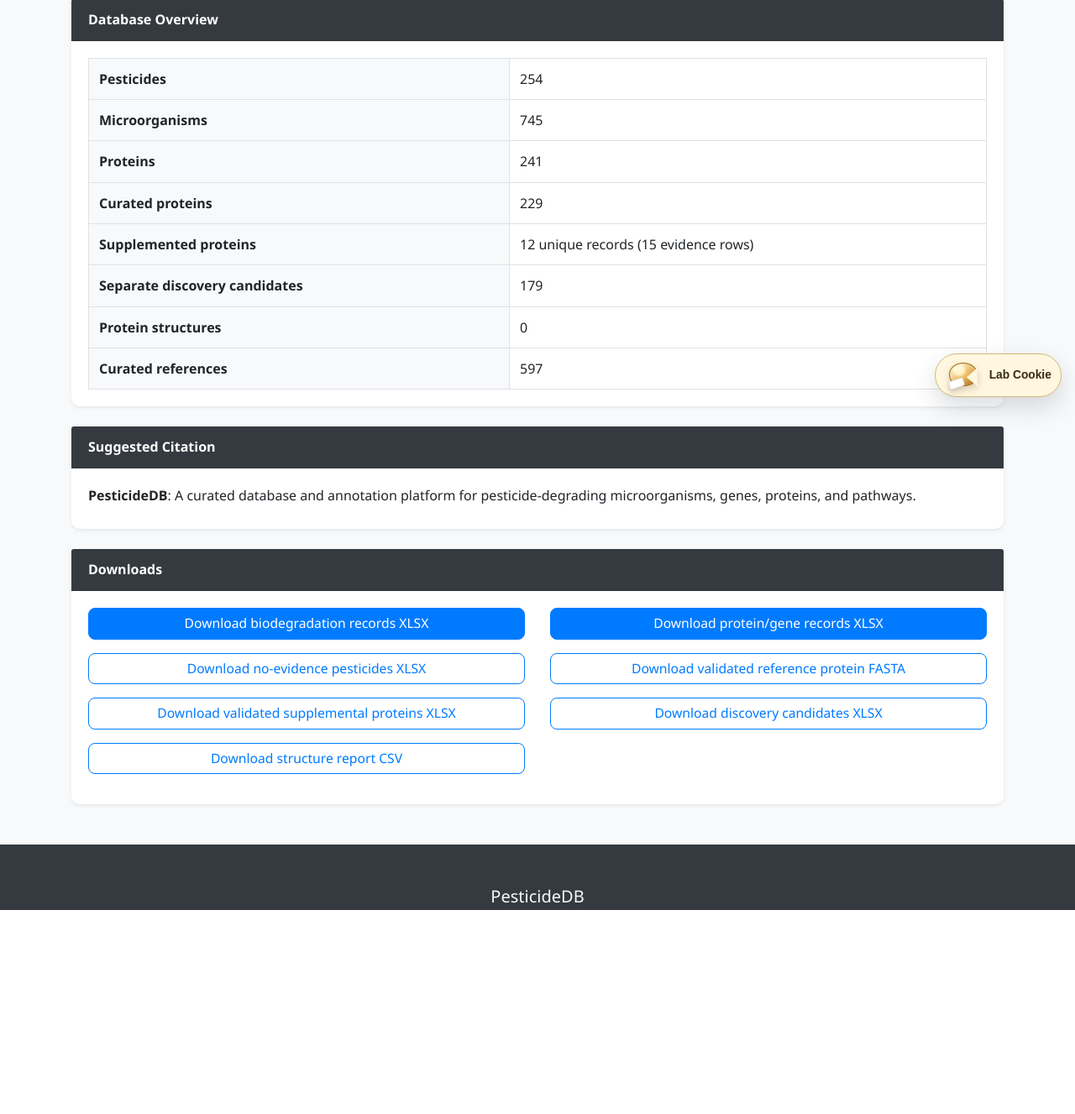
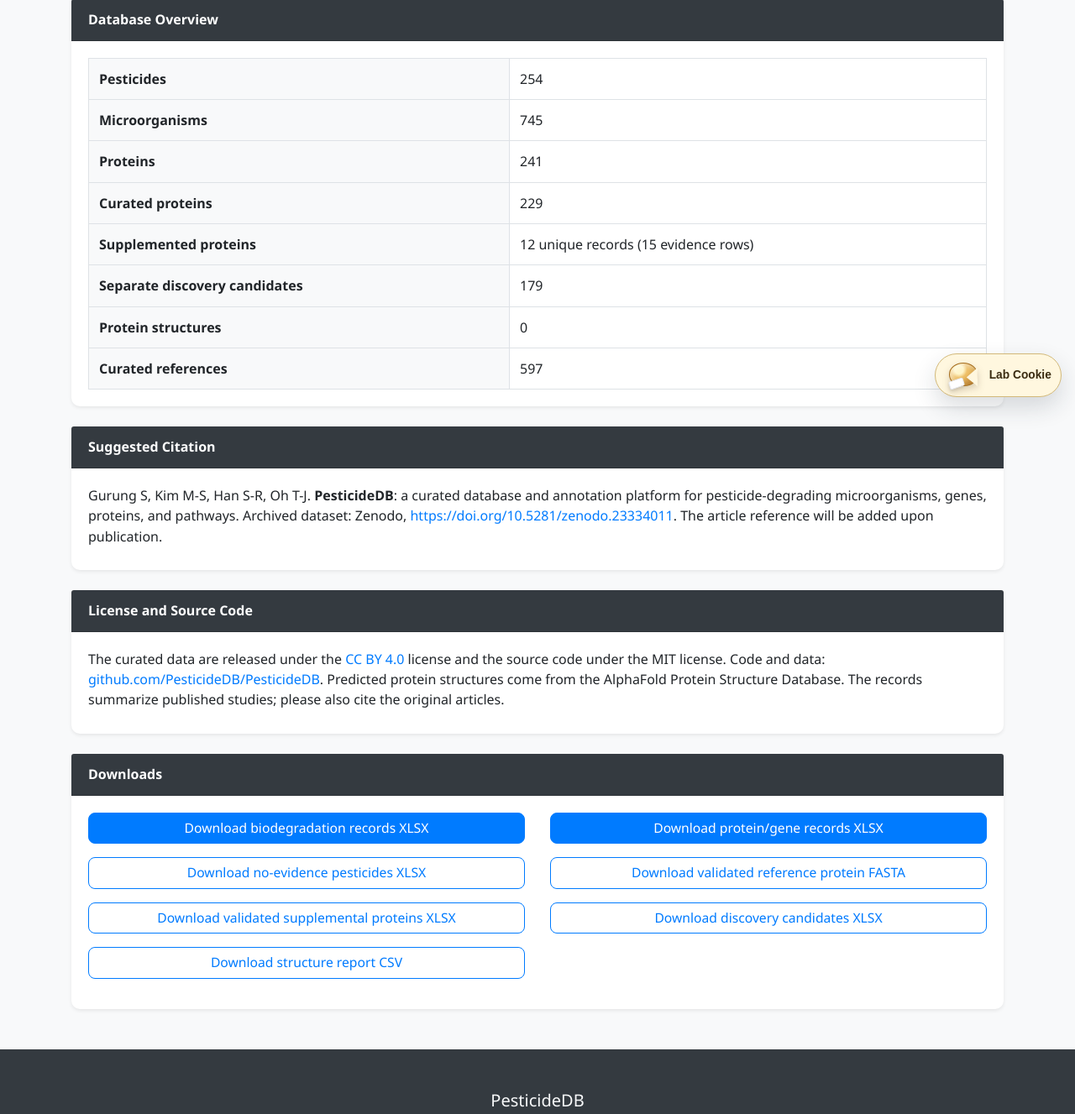
Before and after one commit to PesticideDB/PesticideDB, a Django app: page /citation-download/ in a window 1280 px wide. Shown: the part 311-1638 px from the top of the page at 84% size. Before the commit the page ends 1395 px from the top, so only its background shows below. Run offline with Django 5.2, Linux system fonts and the light colour scheme; data comes from the database, SQL or seed files in the repository; some libraries are stand-ins or nearby versions.

Commit message:
Website: correct citation, add Zenodo DOI and license information

```diff
--- a/base/templates/base/about.html
+++ b/base/templates/base/about.html
@@ -55,7 +55,7 @@
         <p>The database is updated every six months to keep up with new publications and add more pesticides.</p>
 
         <p>If you have any information about microorganisms and proteins that we could use to improve the database, please submit a request to add, remove, or modify. You can also leave any comments in this form and we will get back to you.</p>
-        <p>If you used our database in your research, please cite: DOI: <a href="https://msystems.asm.org/content/6/1/e01112-20" target="_blank" rel="noopener noreferrer">10...</a></p>
+        <p>If you use PesticideDB in your research, please cite the PesticideDB article (reference to be added upon publication) and the archived dataset: Gurung S, Kim M-S, Han S-R, Oh T-J. PesticideDB. Zenodo. <a href="https://doi.org/10.5281/zenodo.23334011" target="_blank" rel="noopener noreferrer">https://doi.org/10.5281/zenodo.23334011</a>.</p>
 
         <div class="text-center mt-4">
             <a href="{% url 'submit_your_data' %}" class="btn btn-primary mr-2">Submit Your Data</a>
--- a/base/templates/base/citation_download.html
+++ b/base/templates/base/citation_download.html
@@ -57,9 +57,16 @@
             <strong>Suggested Citation</strong>
         </div>
         <div class="card-body">
-            <p class="mb-2">
-                <strong>PesticideDB</strong>: A curated database and annotation platform for pesticide-degrading microorganisms, genes, proteins, and pathways.
-            </p>
+            <p class="mb-2">Gurung S, Kim M-S, Han S-R, Oh T-J. <strong>PesticideDB</strong>: a curated database and annotation platform for pesticide-degrading microorganisms, genes, proteins, and pathways. Archived dataset: Zenodo, <a href="https://doi.org/10.5281/zenodo.23334011" target="_blank" rel="noopener noreferrer">https://doi.org/10.5281/zenodo.23334011</a>. The article reference will be added upon publication.</p>
+        </div>
+    </div>
+
+    <div class="card shadow-sm mb-4">
+        <div class="card-header bg-dark text-white">
+            <strong>License and Source Code</strong>
+        </div>
+        <div class="card-body">
+            <p class="mb-2">The curated data are released under the <a href="https://creativecommons.org/licenses/by/4.0/" target="_blank" rel="noopener noreferrer">CC BY 4.0</a> license and the source code under the MIT license. Code and data: <a href="https://github.com/PesticideDB/PesticideDB" target="_blank" rel="noopener noreferrer">github.com/PesticideDB/PesticideDB</a>. Predicted protein structures come from the AlphaFold Protein Structure Database. The records summarize published studies; please also cite the original articles.</p>
         </div>
     </div>
 
--- a/base/templates/base/contact.html
+++ b/base/templates/base/contact.html
@@ -54,6 +54,7 @@
                 <a class="repository-link" href="https://github.com/PesticideDB/PesticideDB" target="_blank" rel="noopener">
                     https://github.com/PesticideDB/PesticideDB
                 </a>
+                <p class="repository-link mb-0">Archived release: <a href="https://doi.org/10.5281/zenodo.23334011" target="_blank" rel="noopener noreferrer">doi.org/10.5281/zenodo.23334011</a></p>
             </section>
 
             <section class="contact-console mt-5">
```
